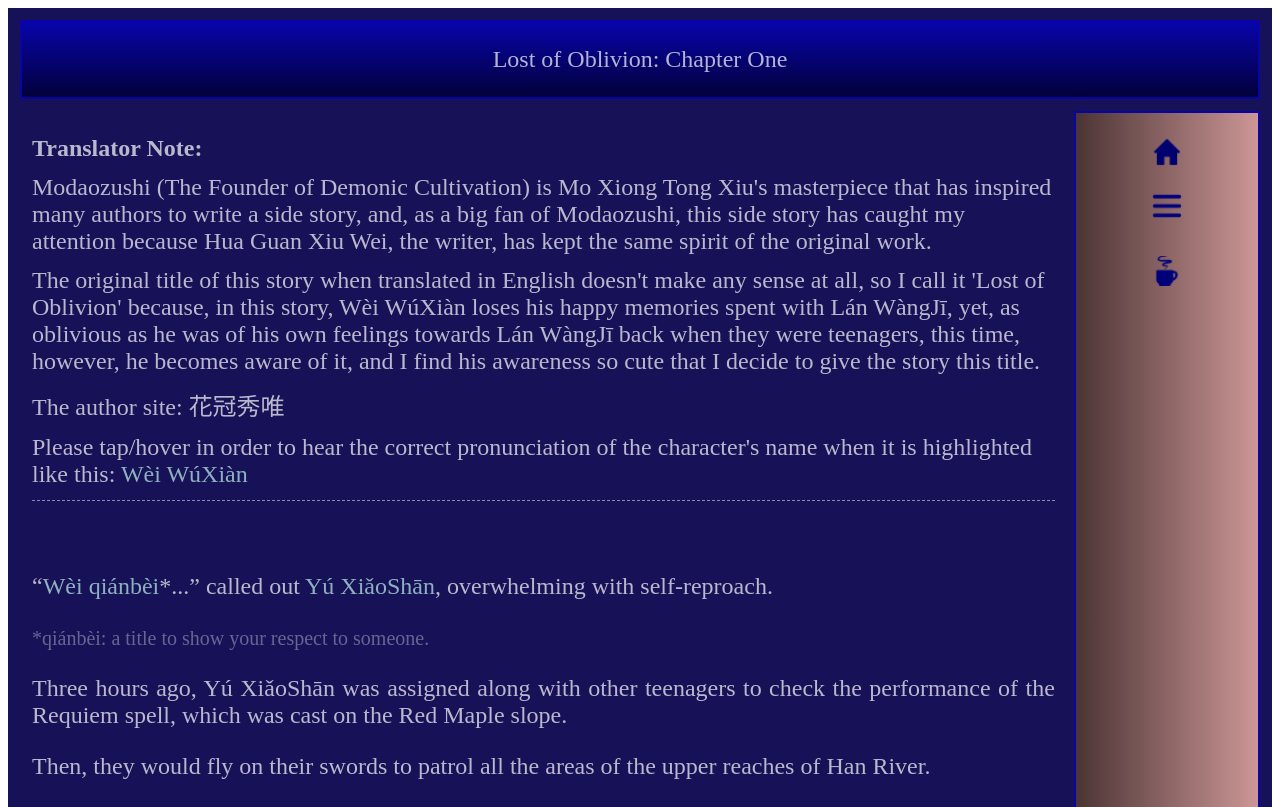
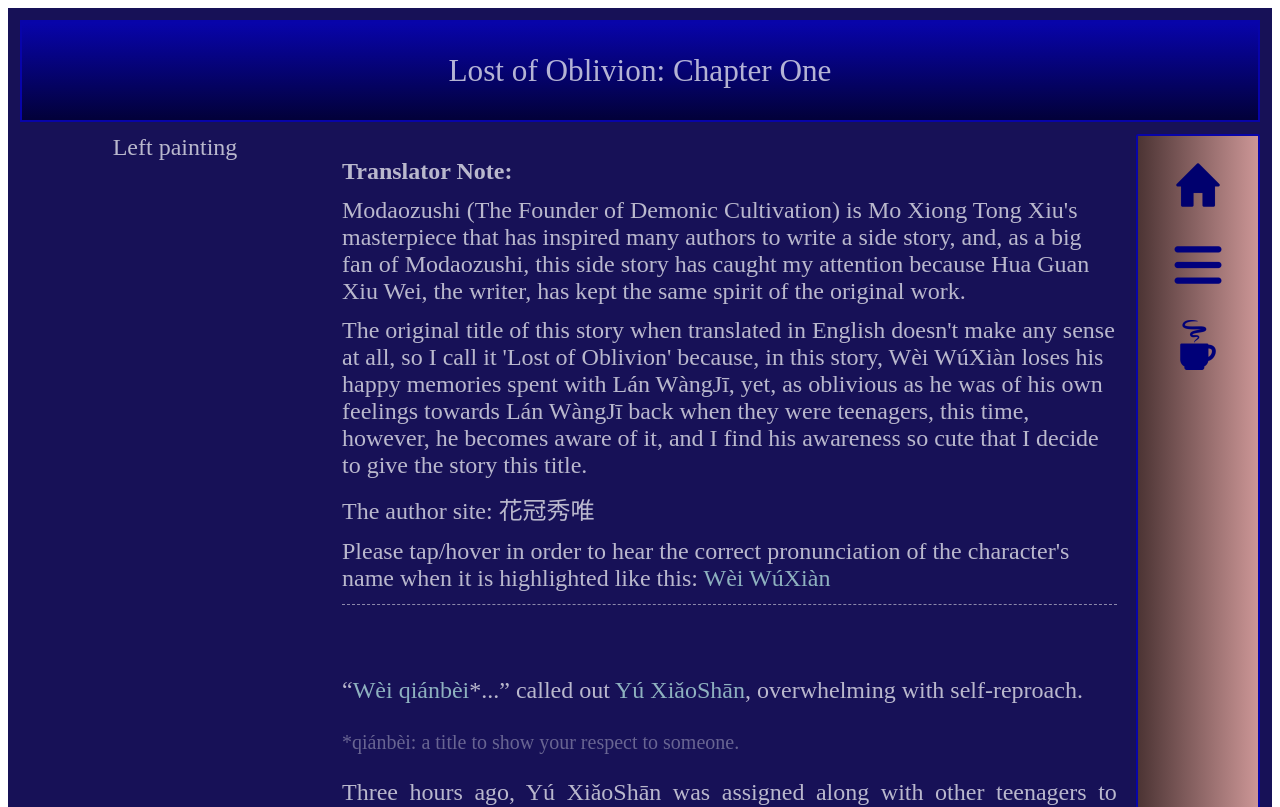
Before and after one commit to ShanaDart73/escapeApp, a Next.js app: page /lostOfOblivion/chapter01/chapter01 in a window 1280 px wide. Shown: the top 807 px of the page. Built offline with nearby package versions, Linux system fonts and the light colour scheme; no server answers.

Commit message:
started working on tablet layout

```diff
--- a/components/lostOfOblivion/chapters/chapter.style.js
+++ b/components/lostOfOblivion/chapters/chapter.style.js
@@ -34,6 +34,14 @@ export const Container = styled.div`
           "footer";
   text-align: center;
   row-gap: 0.5em;
+
+  @media screen and (min-width: 768px) {
+    grid-template-columns: 25% 65% 10%;
+    grid-template-areas:
+            "header header header"
+            "leftPicture content sidebar"
+            "footer";
+  }
 `;
 
 export const Header = styled.header`
@@ -45,6 +53,22 @@ export const Header = styled.header`
   padding: 1em;
   border: 2px solid #0804A9;
   background: linear-gradient(to bottom, #0804AB, #020139);
+
+  @media screen and (min-width: 768px) {
+    grid-column: 1 / 4;
+    font-size: 1.3em;
+  }
+`;
+
+export const LeftPicture = styled.div`
+  @media screen and (min-width: 768px) {
+    grid-column: 1 / 2;
+    grid-row: 2 / 3;
+    height: 90vh;
+    position: sticky;
+    top: 4em;
+    align-self: start;
+  }
 `;
 
 export const Content = styled.div`
@@ -55,6 +79,10 @@ export const Content = styled.div`
 
   small {
     opacity: 0.5;
+  }
+
+  @media screen and (min-width: 768px) {
+    grid-column: 2 / 3;
   }
 `;
 
@@ -74,6 +102,10 @@ export const Sidebar = styled.nav`
   flex-direction: column;
   align-items: center;
   row-gap: 1em;
+
+  @media screen and (min-width: 768px) {
+    grid-column: 3 / 4;
+  }
 `;
 
 export const Footer = styled.footer`
@@ -86,6 +118,10 @@ export const Footer = styled.footer`
   display: flex;
   justify-content: end;
   column-gap: 1em;
+
+  @media screen and (min-width: 768px) {
+    grid-column: 2 / 3;
+  }
 `;
 
 export const NextBtn = styled.button`
@@ -94,6 +130,10 @@ export const NextBtn = styled.button`
   border: 2px solid #0804A9;
   border-radius: 5px;
   background: linear-gradient(to bottom, #020139, #0804AB);
+
+  @media screen and (min-width: 768px) {
+    font-size: 1em;
+  }
 `;
 
 export const PrevBtn = styled(NextBtn)``;
--- a/data/lostOfOblivion/chapters/chap01.js
+++ b/data/lostOfOblivion/chapters/chap01.js
@@ -2,13 +2,14 @@ import Link from 'next/link'
 import Icons from '../sidebarIcons/icons'
 import TranslatorNote from '../translatorNote/note'
 import MyAudio from '../../../components/lostOfOblivion/sounds/my-audio'
-import { Wrapper, Container, Header, Content, Footer, NextBtn, Sidebar } from '../../../components/lostOfOblivion/chapters/chapter.style'
+import { Wrapper, Container, Header, LeftPicture, Content, Footer, NextBtn, Sidebar } from '../../../components/lostOfOblivion/chapters/chapter.style'
 
 const Chap01 = () => {
     return (
         <Wrapper onContextMenu={(e) => e.preventDefault()}>
             <Container>
                 <Header>Lost of Oblivion: Chapter One</Header>
+                <LeftPicture>Left painting</LeftPicture>
                 <Content>
                     <TranslatorNote />
                     <p>“<MyAudio sound="/audio/weiqianbei.mp3" name="Wèi qiánbèi" />*...” called out <MyAudio sound="/audio/yuxiaoshan.mp3" name="Yú XiǎoShān" />, overwhelming with self-reproach.</p>
--- a/data/lostOfOblivion/sidebarIcons/icons.js
+++ b/data/lostOfOblivion/sidebarIcons/icons.js
@@ -1,13 +1,24 @@
-import Image from 'next/image'
 import Nav from './nav'
+import styled from 'styled-components'
+
+const Logo = styled.div`
+  width: 30px;
+
+  @media screen and (min-width: 768px) {
+    width: 50px;
+  }
+`
 
 const Icons = () => {
     return (
         <>
-            <Image src="/logos/home.svg" height={30} width={30} alt="" />
+            <Logo>
+                <img src="/logos/home.svg" height="auto" width="100%" alt="" />
+            </Logo>
             <Nav />
-            <Image src="/logos/coffee.svg" height={40} width={30} alt="" />
-
+            <Logo>
+                <img src="/logos/coffee.svg" height="auto" width="100%" alt="" />
+            </Logo>
         </>
     )
 }
--- a/data/lostOfOblivion/sidebarIcons/nav.js
+++ b/data/lostOfOblivion/sidebarIcons/nav.js
@@ -1,6 +1,5 @@
 import { useState } from 'react'
 import { Sidenav, NavLink, CloseNav, Menu } from './nav.style'
-import Image from "next/image";
 
 const Nav = () => {
     let [display, setDisplay] = useState(false)
@@ -26,7 +25,7 @@ const Nav = () => {
                 </div>
             </Sidenav>
             <Menu display={display} onClick={handleClick}>
-                <Image src="/logos/nav.svg" height={30} width={30} alt="" />
+                <img src="/logos/nav.svg" height="auto" width="100%" alt="" />
             </Menu>
         </>
     )
--- a/data/lostOfOblivion/sidebarIcons/nav.style.js
+++ b/data/lostOfOblivion/sidebarIcons/nav.style.js
@@ -22,6 +22,14 @@ export const Sidenav = styled.nav`
     color: #818181;
     display: block;
   }
+
+  @media screen and (min-width: 768px) {
+    translate: ${props => props.display ? "-20px" : "250px"};
+
+    div {
+      padding: 4px 16px 4px 4px;
+    }
+  }
 `;
 
 export const NavLink = styled(Link)`
@@ -31,6 +39,11 @@ export const NavLink = styled(Link)`
   font-size: 25px;
   color: #818181;
   display: block;
+
+  @media screen and (min-width: 768px) {
+    font-size: 30px;
+    padding: 4px 4px 4px 36px;
+  }
 `;
 
 export const CloseNav = styled.div`
@@ -43,8 +56,19 @@ export const CloseNav = styled.div`
     font-size: 36px;
     cursor: pointer;
   }
+
+  @media screen and (min-width: 768px) {
+    span {
+      font-size: 46px;
+    }
+  }
 `;
 
-export const Menu = styled.span`
+export const Menu = styled.div`
+  width: 30px;
   cursor: pointer;
+
+  @media screen and (min-width: 768px) {
+    width: 50px;
+  }
 `;
```
